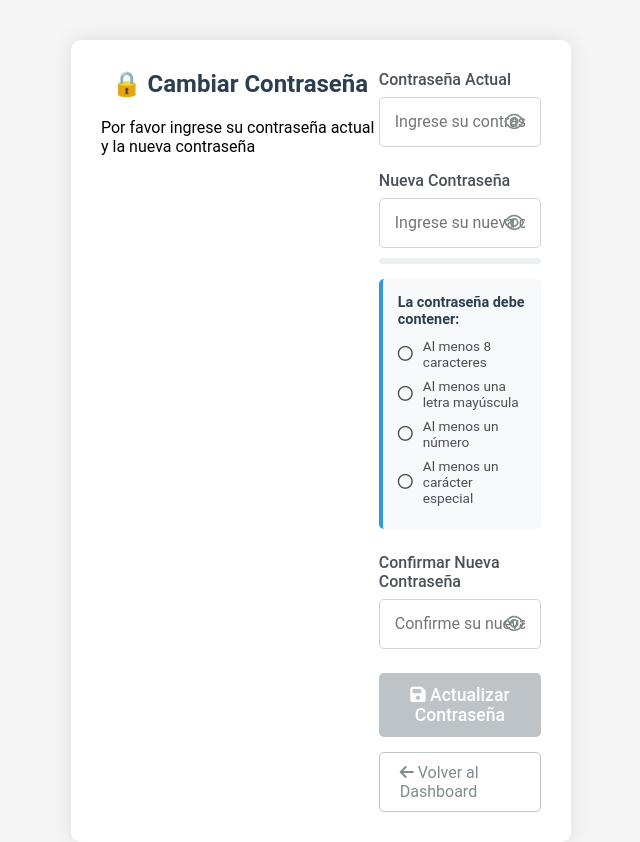
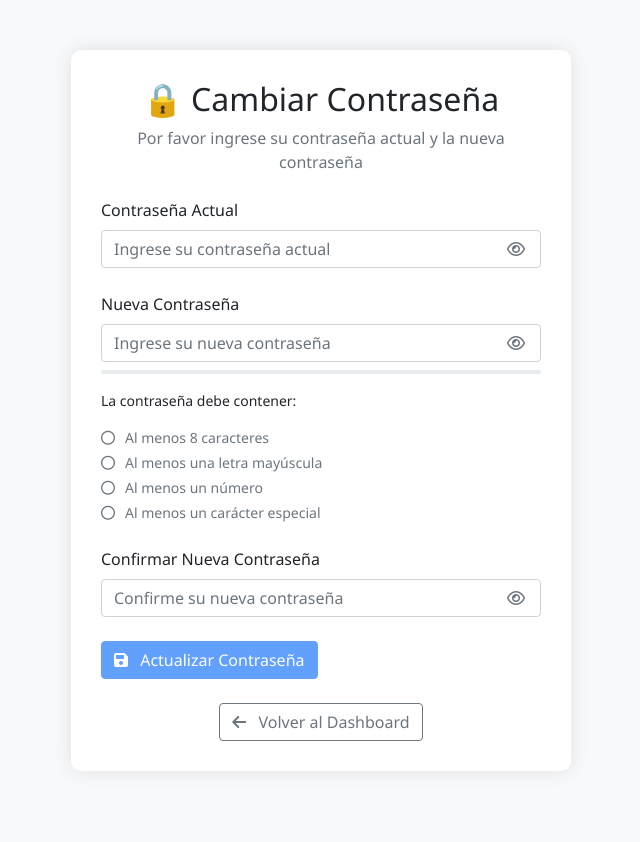
Before and after one commit to ING001-bot/Reservacion_AIP, a PHP site: the page made by app/view/Cambiar_Contraseña.php in a window 1280 px wide. Shown: the whole page, without its empty margins (319-959 px from the left). After the commit the page ends 741 px from the top, so only its background shows below. Run offline with PHP 8.4, Linux system fonts and the light colour scheme; the visitor is signed in with stand-in values (Sample User, id 1); some libraries are stand-ins or nearby versions.

Commit message:
arreglado

```diff
--- a/app/view/Admin.php
+++ b/app/view/Admin.php
@@ -68,7 +68,6 @@ $vista = $_GET['view'] ?? 'inicio';
         <a class="nav-link link-sidebar <?= $vista==='equipos'?'active':'' ?>" href="Admin.php?view=equipos">💻 Inventario de Equipos</a>
         <a class="nav-link link-sidebar <?= $vista==='historial'?'active':'' ?>" href="Admin.php?view=historial">📄 Historial / PDF</a>
         <a class="nav-link link-sidebar <?= $vista==='password'?'active':'' ?>" href="Admin.php?view=password">🔑 Cambiar Contraseña</a>
-        <a class="nav-link link-sidebar text-warning" href="Dashboard.php">🔁 Cambiar Vista</a>
         <a class="nav-link link-sidebar text-danger" href="../controllers/LogoutController.php">🚪 Cerrar sesión</a>
       </nav>
       <div class="mt-auto small text-white-50">Admin: <?= $usuario ?></div>
--- a/app/view/Cambiar_Contraseña.php
+++ b/app/view/Cambiar_Contraseña.php
@@ -8,164 +8,76 @@ require_once __DIR__ . '/../controllers/CambiarContraseñaController.php';
     <meta charset="UTF-8">
     <meta name="viewport" content="width=device-width, initial-scale=1.0">
     <title>Cambiar Contraseña - Aulas de Innovación</title>
-    <link rel="stylesheet" href="../../Public/css/brand.css">
-    <link rel="stylesheet" href="../../Public/css/login.css">
+    <link rel="stylesheet" href="/Reservacion_AIP/Public/css/brand.css">
+    <!-- Bootstrap CSS -->
+    <link href="https://cdn.jsdelivr.net/npm/bootstrap@5.1.3/dist/css/bootstrap.min.css" rel="stylesheet">
+    <!-- FontAwesome -->
+    <link rel="stylesheet" href="https://cdnjs.cloudflare.com/ajax/libs/font-awesome/6.0.0/css/all.min.css">
     <style>
         body {
-            background-color: #f5f5f5;
+            background-color: #f8f9fa;
             font-family: 'Segoe UI', Tahoma, Geneva, Verdana, sans-serif;
         }
+
         .login-container {
             max-width: 500px;
-            margin: 40px auto;
+            margin: 50px auto;
             padding: 30px;
             background: white;
             border-radius: 10px;
-            box-shadow: 0 0 20px rgba(0, 0, 0, 0.1);
+            box-shadow: 0 0 20px rgba(0,0,0,0.1);
         }
-        h2 {
-            color: #2c3e50;
-            margin-bottom: 20px;
-            text-align: center;
-        }
-        .form-group {
-            margin-bottom: 1.5rem;
-        }
-        label {
-            display: block;
-            margin-bottom: 0.5rem;
-            font-weight: 500;
-            color: #495057;
-        }
-        .form-control {
-            width: 100%;
-            padding: 12px 15px;
-            font-size: 1rem;
-            line-height: 1.5;
-            color: #495057;
-            background-color: #fff;
-            background-clip: padding-box;
-            border: 1px solid #ced4da;
-            border-radius: 5px;
-            transition: border-color 0.15s ease-in-out, box-shadow 0.15s ease-in-out;
-        }
-        .form-control:focus {
-            border-color: #80bdff;
-            outline: 0;
-            box-shadow: 0 0 0 0.2rem rgba(0, 123, 255, 0.25);
-        }
-        .btn-primary {
-            width: 100%;
-            padding: 12px;
-            font-size: 1.1rem;
-            font-weight: 500;
-            background-color: #3498db;
-            border: none;
-            border-radius: 5px;
-            color: white;
-            cursor: pointer;
-            transition: background-color 0.3s ease;
-        }
-        .btn-primary:hover {
-            background-color: #2980b9;
-        }
-        .btn-primary:disabled {
-            background-color: #bdc3c7;
-            cursor: not-allowed;
-        }
-        .password-requirements {
-            background-color: #f8f9fa;
-            border-left: 4px solid #3498db;
-            padding: 15px;
-            margin: 15px 0;
-            border-radius: 5px;
-            font-size: 0.9em;
-            color: #495057;
-        }
-        .password-requirements p {
-            margin-top: 0;
-            font-weight: 600;
-            color: #2c3e50;
-            margin-bottom: 10px;
-        }
-        .requirement {
-            margin: 8px 0;
-            display: flex;
-            align-items: center;
-            font-size: 0.95em;
-        }
-        .requirement.valid {
-            color: #2ecc71;
-        }
-        .requirement.invalid {
-            color: #e74c3c;
-        }
-        .requirement i {
-            margin-right: 10px;
-            font-size: 1.1em;
-        }
+
         .password-field {
             position: relative;
         }
+
         .toggle-password {
             position: absolute;
-            right: 12px;
+            right: 10px;
             top: 50%;
             transform: translateY(-50%);
-            cursor: pointer;
-            color: #7f8c8d;
             background: none;
             border: none;
-            font-size: 1.1em;
-            padding: 5px;
+            cursor: pointer;
+            color: #6c757d;
         }
-        .toggle-password:hover {
-            color: #3498db;
-        }
+
         .password-strength {
-            height: 6px;
-            background-color: #ecf0f1;
-            margin: 10px 0 5px;
-            border-radius: 3px;
+            height: 4px;
+            background-color: #e9ecef;
+            border-radius: 2px;
             overflow: hidden;
         }
+
         .strength-bar {
             height: 100%;
             width: 0%;
-            transition: all 0.3s ease;
-            border-radius: 3px;
+            transition: width 0.3s ease, background-color 0.3s ease;
         }
-        .alert {
-            padding: 15px;
-            margin-bottom: 20px;
-            border: 1px solid transparent;
-            border-radius: 5px;
-            font-size: 0.95em;
+
+        .password-requirements {
+            font-size: 0.875rem;
         }
-        .alert-danger {
-            color: #e74c3c;
-            background-color: #fadbd8;
-            border-color: #f8d7da;
+
+        .requirement {
+            display: flex;
+            align-items: center;
+            margin-bottom: 0.25rem;
+            color: #6c757d;
         }
-        .alert-success {
-            color: #27ae60;
-            background-color: #d4edda;
-            border-color: #c3e6cb;
+
+        .requirement i {
+            margin-right: 0.5rem;
+            width: 16px;
         }
-        .btn-outline-secondary {
-            display: inline-block;
-            padding: 10px 20px;
-            margin-top: 15px;
-            color: #7f8c8d;
-            border: 1px solid #bdc3c7;
-            border-radius: 5px;
-            text-decoration: none;
-            transition: all 0.3s ease;
+
+        .requirement.valid {
+            color: #28a745;
         }
-        .btn-outline-secondary:hover {
-            background-color: #f8f9fa;
-            color: #2c3e50;
-            text-decoration: none;
+
+        .requirement.invalid {
+            color: #dc3545;
         }
     </style>
 </head>
@@ -259,7 +171,6 @@ require_once __DIR__ . '/../controllers/CambiarContraseñaController.php';
 </div>
 </main>
 
-<script src="https://kit.fontawesome.com/a076d05399.js" crossorigin="anonymous"></script>
 <script>
     function togglePassword(fieldId) {
         const field = document.getElementById(fieldId);
```
